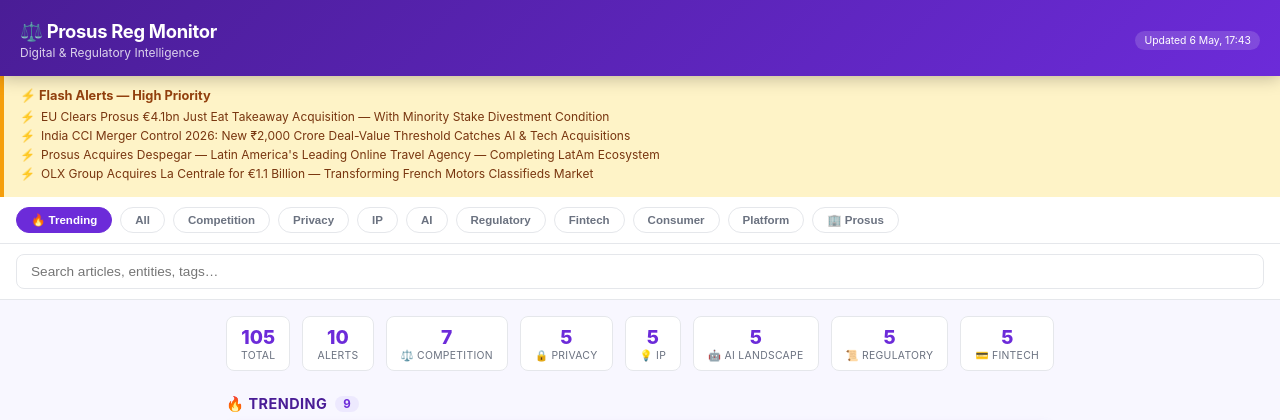
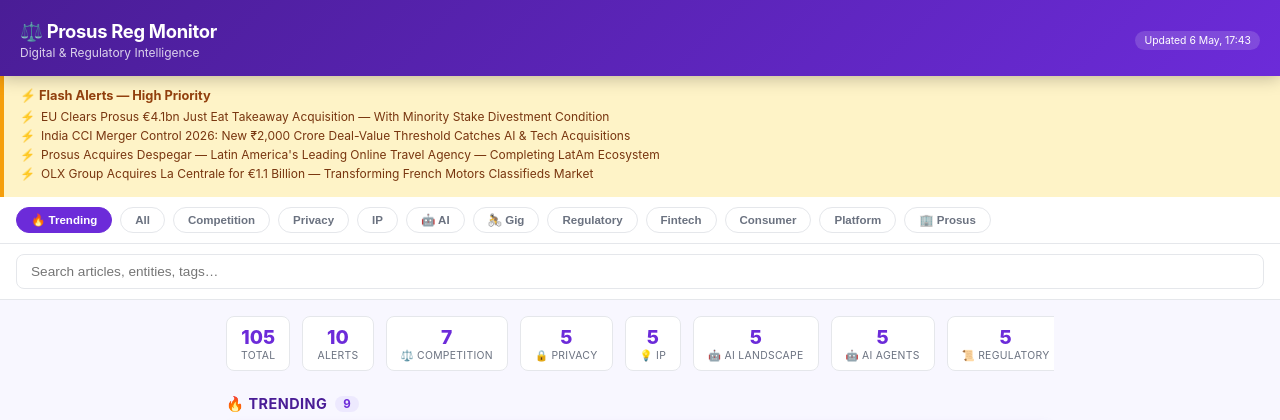
Before and after one commit to misschevious-agtk/prosus-reg-super-agent, a plain HTML site: page index.html in a window 1280 px wide. Shown: the top 420 px of the page. Drawn offline with Linux system fonts and the light colour scheme.

Commit message:
fix: add AI Agents and Gig Economy tabs, clean noise

```diff
--- a/index.html
+++ b/index.html
@@ -230,7 +230,8 @@
   <button class="pill" data-cat="competition">Competition</button>
   <button class="pill" data-cat="privacy">Privacy</button>
   <button class="pill" data-cat="ip">IP</button>
-  <button class="pill" data-cat="ai_landscape">AI</button>
+  <button class="pill" data-cat="ai_landscape">🤖 AI</button>
+  <button class="pill" data-cat="gig_economy">🚴 Gig</button>
   <button class="pill" data-cat="regulatory">Regulatory</button>
   <button class="pill" data-cat="fintech">Fintech</button>
   <button class="pill" data-cat="consumer_protection">Consumer</button>
@@ -260,6 +261,8 @@
   privacy: '🔒 Privacy & Data',
   ip: '💡 IP & Copyright',
   ai_landscape: '🤖 AI Landscape',
+  ai_agents: '🤖 AI Agents & Ecosystems',
+  gig_economy: '🚚 Gig Economy & Labour',
   regulatory: '📜 Regulatory',
   fintech: '💳 Fintech & Payments',
   consumer_protection: '🛒 Consumer Protection',
@@ -267,7 +270,7 @@
   prosus_only: '🏢 Prosus Direct',
 };
 const CAT_EMOJI = {
-  competition:'⚖️', privacy:'🔒', ip:'💡', ai_landscape:'🤖',
+  competition:'⚖️', privacy:'🔒', ip:'💡', ai_landscape:'🤖', ai_agents:'🤖', gig_economy:'🚚',
   regulatory:'📜', fintech:'💳', consumer_protection:'🛒', platform_liability:'🌐',
 };
 
@@ -314,13 +317,13 @@
   if (currentCat === 'trending') {
     articles = data.trending || [];
   } else if (currentCat === 'all') {
-    const cats = ['competition','privacy','ip','ai_landscape','regulatory','fintech','consumer_protection','platform_liability'];
+    const cats = ['competition','privacy','ip','ai_landscape','ai_agents','regulatory','fintech','consumer_protection','platform_liability','gig_economy'];
     cats.forEach(c => { if (data[c]) articles.push(...data[c]); });
     // dedupe by id
     const seen = new Set();
     articles = articles.filter(a => { if (seen.has(a.id)) return false; seen.add(a.id); return true; });
   } else if (currentCat === 'prosus_only') {
-    const cats = ['competition','privacy','ip','ai_landscape','regulatory','fintech','consumer_protection','platform_liability'];
+    const cats = ['competition','privacy','ip','ai_landscape','ai_agents','regulatory','fintech','consumer_protection','platform_liability','gig_economy'];
     cats.forEach(c => { if (data[c]) articles.push(...data[c]); });
     articles = articles.filter(a => a.entity_match && a.entity_match.length > 0);
   } else {
@@ -351,7 +354,7 @@
   // Stats bar
   const total = data.total_articles || 0;
   const flash = (data.flash_alerts||[]).length;
-  const cats  = ['competition','privacy','ip','ai_landscape','regulatory','fintech','consumer_protection','platform_liability'];
+  const cats  = ['competition','privacy','ip','ai_landscape','ai_agents','regulatory','fintech','consumer_protection','platform_liability','gig_economy'];
   let statsHtml = `<div class="stats-bar">
     <div class="stat-pill"><div class="num">${total}</div><div class="lbl">Total</div></div>
     <div class="stat-pill"><div class="num">${flash}</div><div class="lbl">Alerts</div></div>`;
```
